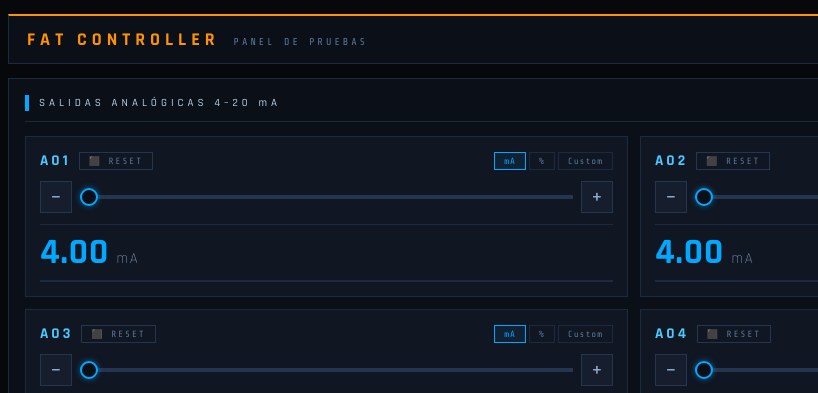
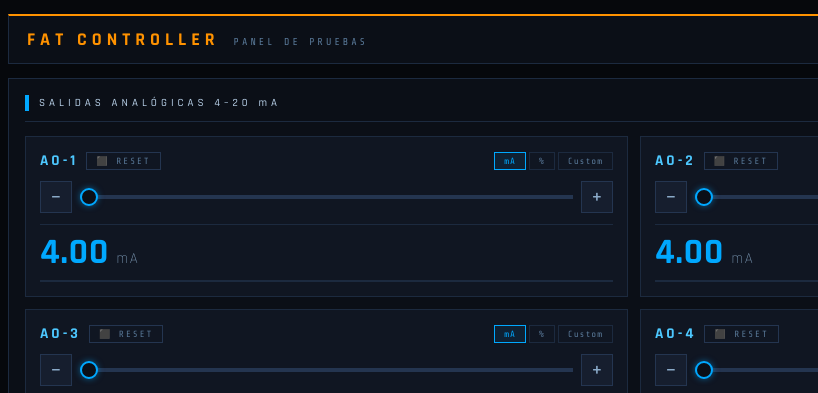
Before and after one commit to juanesja22/4-20mA_ESP32x4, a plain HTML site: page index.html in a window 1280 px wide. Shown: the top 393 px of the page, 6-824 px from the left. Drawn offline with nearby package versions, Linux system fonts and the light colour scheme.

Commit message:
Update index.html

```diff
--- a/index.html
+++ b/index.html
@@ -450,7 +450,7 @@ function buildAOCard(i) {
   div.className = 'ao-card';
   div.innerHTML = `
     <div class="ao-card-head">
-      <div class="ao-ch-label">AO${i+1}</div>
+      <div class="ao-ch-label">AO-${i+1}</div>
       <button class="ao-reset" onclick="resetAO(${i})" title="Reset a 4 mA">⬛ RESET</button>
       <div class="mode-tabs">
         <button class="mode-tab active"       data-ch="${i}" data-mode="mA"     onclick="setMode(${i},'mA')">mA</button>
```
